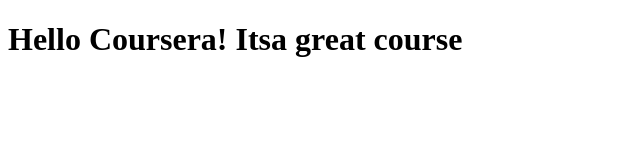
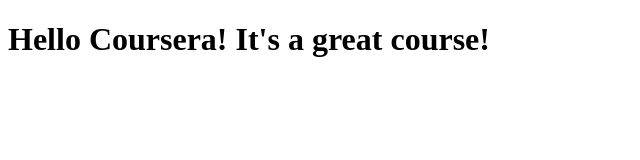
Before and after one commit to Lizzie1989/Coursera-test, a plain HTML site: page site/index.html in a window 1280 px wide. Shown: the whole page, without its empty margins (0-640 px from the left). Drawn offline with Linux system fonts and the light colour scheme.

Commit message:
Small addition to our page content

```diff
--- a/site/index.html
+++ b/site/index.html
@@ -4,6 +4,6 @@
 	<title>Hello Coursera!</title>
 </head>
 <body>
-<h1>Hello Coursera! Itsa great course</h1>
+<h1>Hello Coursera! It's a great course!</h1>
 </body>
 </html>
```
